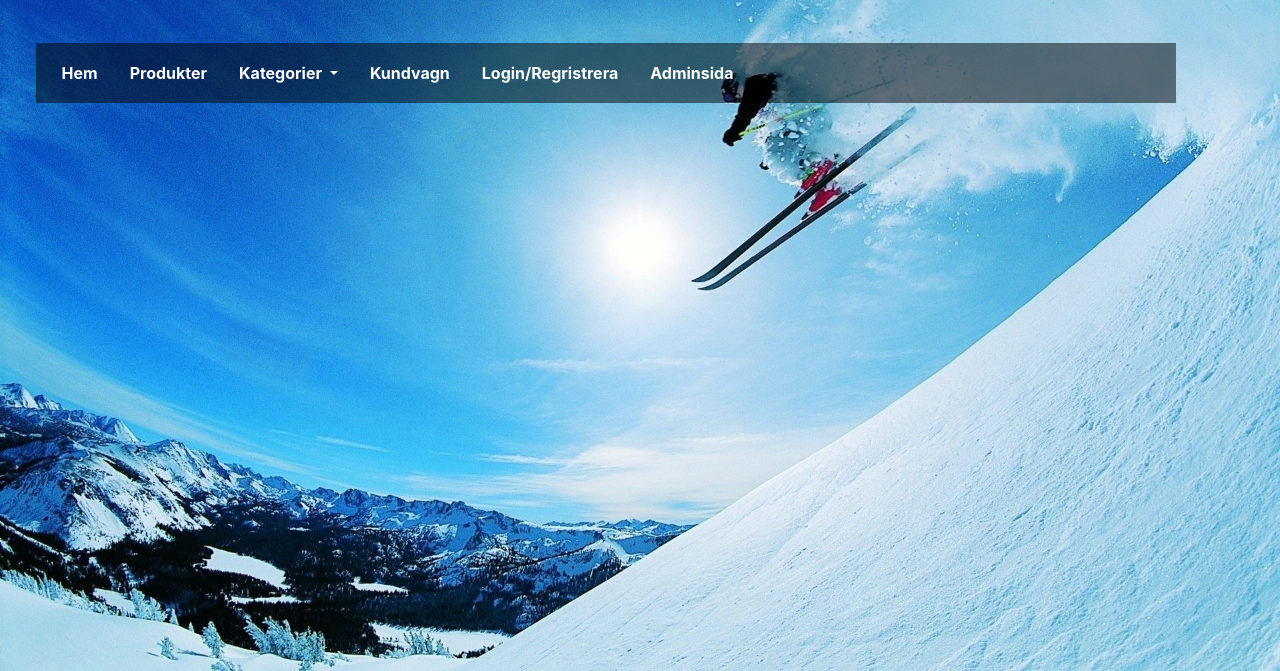
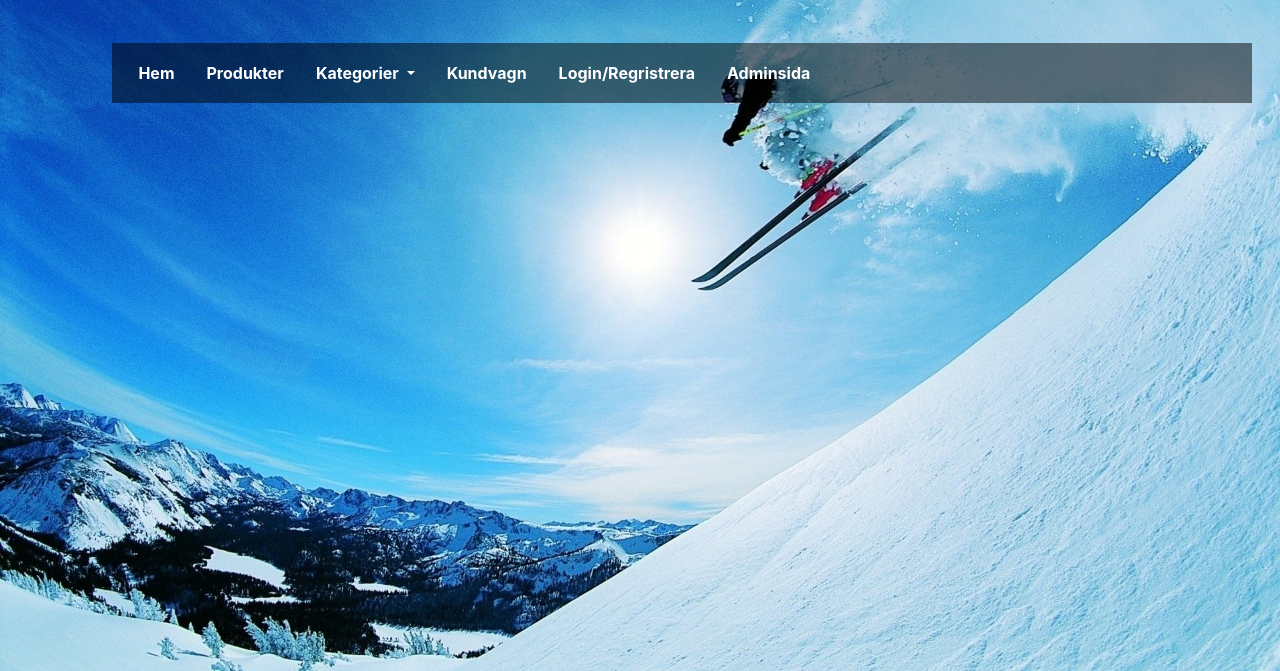
Before and after one commit to Andreeez/theShop, a website: page client/index.html in a window 1280 px wide. Shown: the part 129-800 px from the top of the page. Drawn offline with Linux system fonts and the light colour scheme; no server answers.

Commit message:
siteplacement

```diff
--- a/client/style/style.css
+++ b/client/style/style.css
@@ -5,7 +5,7 @@ body{
   background-attachment: fixed;
   min-height:100vh;
   color:white;
-  padding:2vmax;
+  padding: 2vmax 2vmax 2vmax 8vmax;
 }
 .cart-item-amount input{
   max-width: 40px;
```
